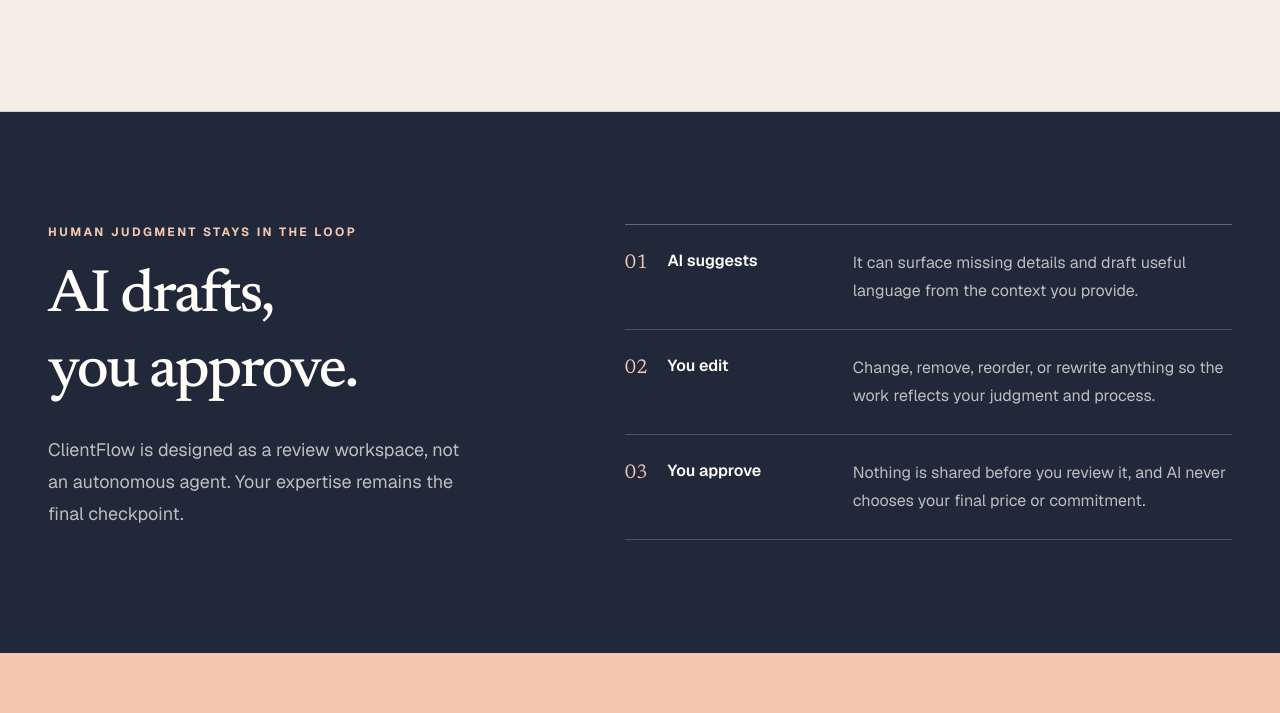
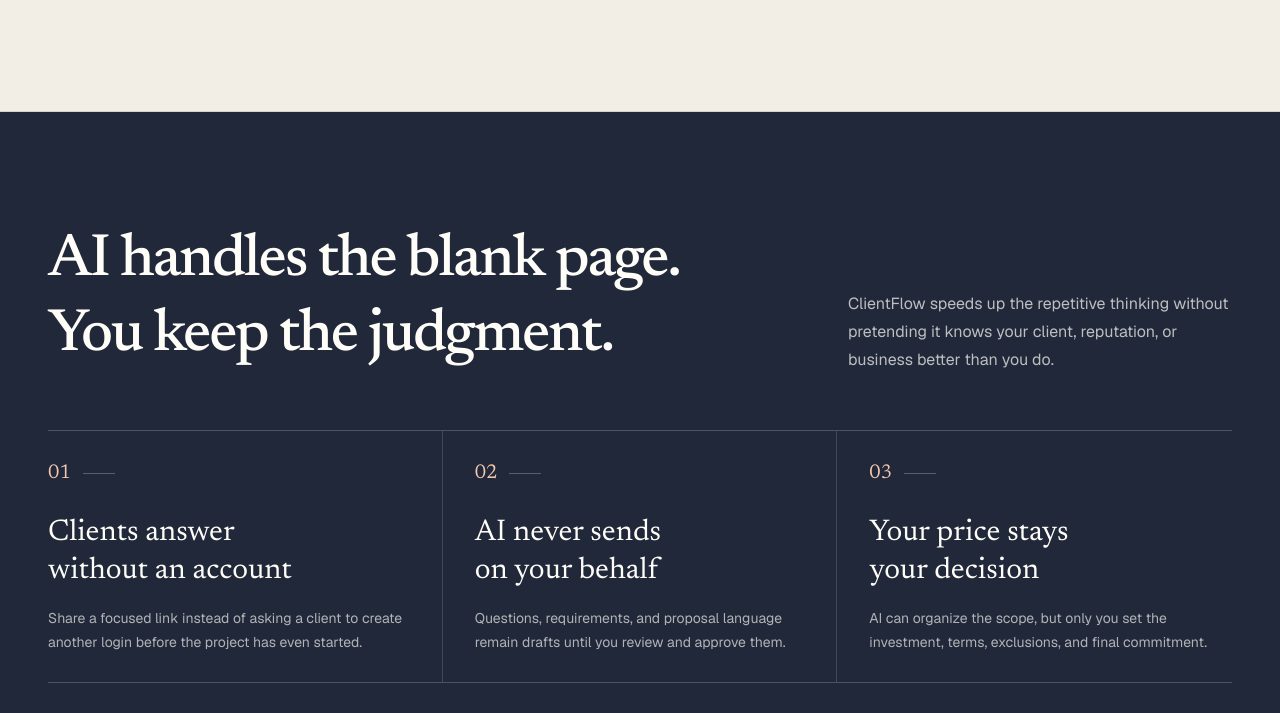
Before and after one commit to malikhassanjavaid/clientflow-ai, a Next.js app: page / in a window 1280 px wide. Shown: the part 3687-4400 px from the top of the page. Built offline with nearby package versions, Linux system fonts and the light colour scheme.

Commit message:
feat: strengthen human-control messaging

```diff
--- a/components/marketing/human-control-section.tsx
+++ b/components/marketing/human-control-section.tsx
@@ -1,18 +1,21 @@
-const reviewBoundaries = [
+const controlPromises = [
   {
-    title: "AI suggests",
+    number: "01",
+    title: "Clients answer without an account",
     description:
-      "It can surface missing details and draft useful language from the context you provide.",
+      "Share a focused link instead of asking a client to create another login before the project has even started.",
   },
   {
-    title: "You edit",
+    number: "02",
+    title: "AI never sends on your behalf",
     description:
-      "Change, remove, reorder, or rewrite anything so the work reflects your judgment and process.",
+      "Questions, requirements, and proposal language remain drafts until you review and approve them.",
   },
   {
-    title: "You approve",
+    number: "03",
+    title: "Your price stays your decision",
     description:
-      "Nothing is shared before you review it, and AI never chooses your final price or commitment.",
+      "AI can organize the scope, but only you set the investment, terms, exclusions, and final commitment.",
   },
 ] as const;
 
@@ -24,46 +27,55 @@ export function HumanControlSection() {
       id="why-clientflow"
     >
       <div
-        className="mx-auto grid max-w-7xl gap-12 px-5 py-20 sm:px-8 sm:py-28 lg:grid-cols-[0.9fr_1.1fr] lg:gap-20 lg:px-12"
+        className="mx-auto max-w-7xl px-5 py-20 sm:px-8 sm:py-28 lg:px-12"
         id="human-control"
       >
+        <div className="grid gap-8 lg:grid-cols-[minmax(0,1fr)_24rem] lg:items-end">
           <div>
-          <p className="text-xs font-bold uppercase tracking-[0.2em] text-peach">
-            Human judgment stays in the loop
-          </p>
             <h2
-            className="mt-5 max-w-xl font-editorial text-4xl font-medium leading-tight tracking-[-0.035em] text-paper sm:text-6xl"
+              className="max-w-4xl font-editorial text-4xl font-medium leading-tight tracking-[-0.035em] text-paper sm:text-6xl"
               id="human-control-title"
             >
-            AI drafts, you approve.
+              AI handles the blank page. You keep the judgment.
             </h2>
-          <p className="mt-6 max-w-lg text-lg leading-8 text-paper/70">
-            ClientFlow is designed as a review workspace, not an autonomous
-            agent. Your expertise remains the final checkpoint.
+          </div>
+          <p className="max-w-md text-base leading-7 text-paper/70 lg:justify-self-end">
+            ClientFlow speeds up the repetitive thinking without pretending it
+            knows your client, reputation, or business better than you do.
           </p>
         </div>
 
-        <dl className="border-t border-paper/30">
-          {reviewBoundaries.map((boundary, index) => (
-            <div
-              className="grid gap-3 border-b border-paper/20 py-6 sm:grid-cols-[13rem_1fr] sm:gap-5"
-              key={boundary.title}
+        <div className="mt-14 grid border-y border-paper/20 lg:grid-cols-3">
+          {controlPromises.map((promise) => (
+            <article
+              className="border-b border-paper/15 py-7 last:border-b-0 lg:border-b-0 lg:border-r lg:px-8 lg:first:pl-0 lg:last:border-r-0 lg:last:pr-0"
+              key={promise.number}
             >
-              <dt className="flex gap-5 font-semibold text-paper">
-                <span
-                  aria-hidden="true"
-                  className="font-editorial text-xl font-normal text-peach"
-                >
-                  0{index + 1}
+              <div className="flex items-center gap-3">
+                <span className="font-editorial text-xl text-peach">
+                  {promise.number}
                 </span>
-                <span>{boundary.title}</span>
-              </dt>
-              <dd className="leading-7 text-paper/70">
-                {boundary.description}
-              </dd>
+                <span className="h-px w-8 bg-paper/25" />
               </div>
+              <h3 className="mt-7 max-w-xs font-editorial text-3xl leading-tight text-paper">
+                {promise.title}
+              </h3>
+              <p className="mt-4 max-w-sm text-sm leading-6 text-paper/65">
+                {promise.description}
+              </p>
+            </article>
           ))}
-        </dl>
+        </div>
+
+        <div className="mt-8 flex flex-col gap-3 rounded-xl border border-peach/30 bg-paper/5 px-5 py-4 text-sm leading-6 text-paper/80 sm:flex-row sm:items-center sm:justify-between sm:px-6">
+          <span className="font-semibold text-paper">
+            The rule stays simple:
+          </span>
+          <span>
+            Nothing is shared before you review it. Nothing becomes final
+            without you.
+          </span>
+        </div>
       </div>
     </section>
   );
```
Also changed, not shown: 1 other file (tests, documents, lock files or other folders). Lines whose indentation alone changed are shown as unchanged.
